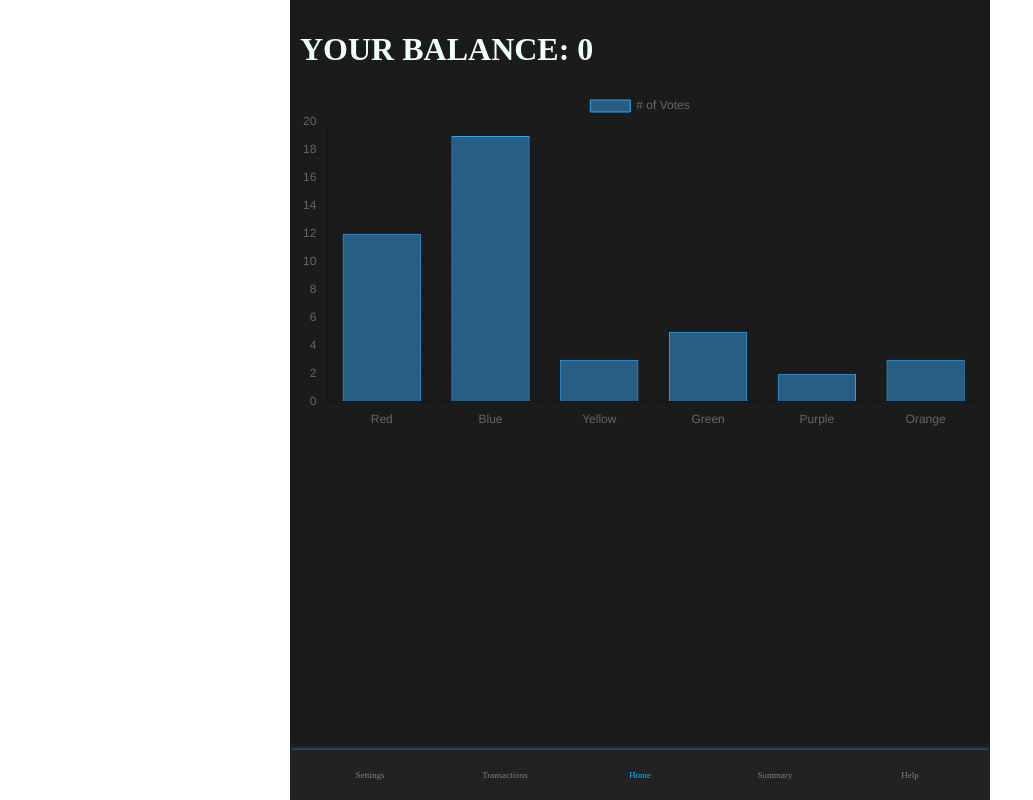
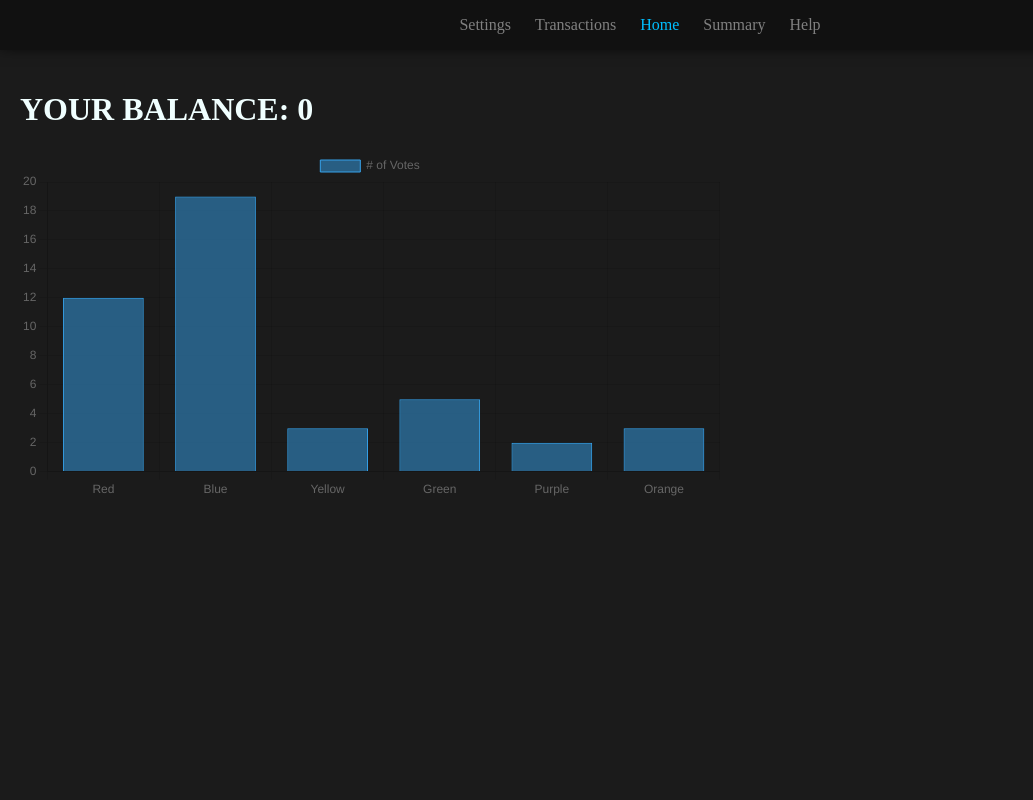
Before and after one commit to yikuansun/perfin, a SvelteKit app: page / in a window 1280 px wide. Shown: the whole page, without its empty margins (0-1033 px from the left). Built offline with nearby package versions, Linux system fonts and the light colour scheme.

Commit message:
Create desktop version
Awesome!

```diff
--- a/src/routes/+layout.svelte
+++ b/src/routes/+layout.svelte
@@ -3,7 +3,7 @@
     import { page } from "$app/stores";
 
     /** @type {("mobile" | "desktop")} */
-    let layout = "mobile"; // mobile or desktop? For responsive design
+    let layout = "desktop"; // mobile or desktop? For responsive design
 
     /**
      * Set variable layout based on dimensions of screen.
@@ -45,6 +45,7 @@
     ];
 </script>
 
+{#if layout == "mobile"}
 <div id="mainMobile">
     <div id="content">
         <slot></slot>
@@ -58,11 +59,26 @@
         {/each}
     </div>
 </div>
+{:else if layout == "desktop"}
+<div id="mainDesktop">
+    <div id="navigation">
+        {#each navPages as navItem}
+            <a href={navItem.path}
+                style:color={($page.url.pathname == navItem.path)?"deepskyblue":"grey"}>
+                {navItem.title}
+            </a>
+        {/each}
+    </div>
+    <div id="content">
+        <slot></slot>
+    </div>
+</div>
+{/if}
 
 <style>
     #mainMobile {
         position: fixed;
-        width: calc(min(700px, 100vw)); /* 100vw */
+        width: 100vw;
         height: 100%;
         left: 50vw;
         top: 0;
@@ -106,6 +122,41 @@
         padding: 10px;
     }
 
+    #mainDesktop {
+        position: fixed;
+        width: 100vw;
+        height: 100vh;
+        top: 0;
+        left: 0;
+        background-color: #1B1B1B;
+        overflow-y: scroll;
+        overflow-x: hidden;
+        color: azure;
+        scrollbar-width: thin;
+        scrollbar-color: dimgrey #333333;
+    }
+
+    #mainDesktop #content {
+        width: 100%;
+        box-sizing: border-box;
+        padding: 20px;
+    }
+
+    #mainDesktop #navigation {
+        position: sticky;
+        top: 0;
+        box-sizing: border-box;
+        padding: 16px;
+        background-color: #111111;
+        box-shadow: 0 -4px 14px black;
+        text-align: center;
+    }
+    #mainDesktop #navigation a {
+        text-decoration: none;
+        margin: 0 10px;
+        transition: color 0.3s;
+    }
+
     :global(button) {
         background-color: #363636;
         color: azure;
@@ -144,6 +195,20 @@
                     /*0 -100vh 100vh 100vh hsla(0deg, 0%, 20%, 80%); /* greywall */
     }
 
+    #mainDesktop :global(.modal) {
+        position: fixed;
+        top: 50vh;
+        left: 50vw;
+        transform: translate(-50%, -50%);
+        z-index: 123; /* show in front of menubar */
+        box-sizing: border-box;
+        padding: 16px 24px;
+        background-color: #1B1B1B;
+        border: 1px solid #333333;
+        border-radius: 5px;
+        box-shadow: 0 7px 14px hsla(0deg, 0%, 0%, 50%);
+    }
+
     /* to put behind modals */
     :global(.greywall) {
         position: fixed;
--- a/src/routes/+page.svelte
+++ b/src/routes/+page.svelte
@@ -12,6 +12,7 @@
 
 <h1>YOUR BALANCE: {data.balance}</h1>
 
+<div style:width="calc(min(100%, 700px))">
     <Chart type="bar" data={{
             labels: ['Red', 'Blue', 'Yellow', 'Green', 'Purple', 'Orange'],
             datasets: [{
@@ -26,3 +27,4 @@
                 },
             },
         }}></Chart>
+</div>
--- a/src/routes/transactions/+page.svelte
+++ b/src/routes/transactions/+page.svelte
@@ -35,6 +35,7 @@
     <button class="greywall" transition:fade={{ duration: 250, }}
         on:click={() => { createModalOpen = false }}></button>
     <div class="modal" transition:slide={{ duration: 500, }}>
+        <h2 style:margin-top="4px" style:margin-bottom="14px">Create new transaction</h2>
         Date: <input type="date" bind:value={createModalData["dateString"]} /> <br />
         Type:
         <select bind:value={createModalData["transactionType"]}>
```
Lines whose indentation alone changed are shown as unchanged.
